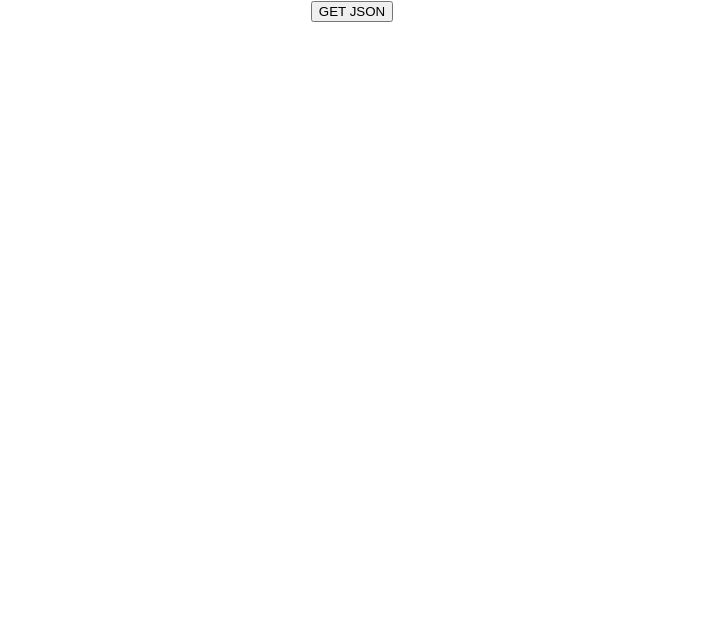
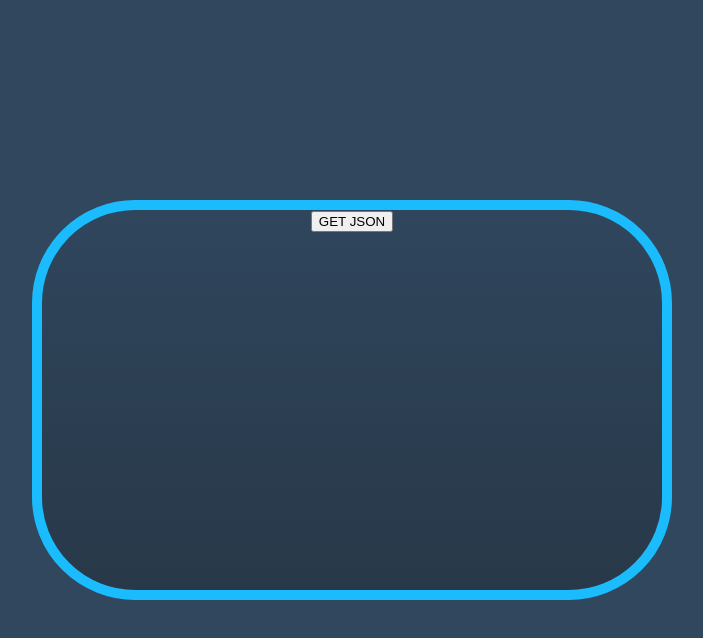
Before and after one commit to lupkon21/figma-json-getter, a React (Create React App) app in the folder frontend/: page / in a window 1280 px wide. Shown: the top 638 px of the page, without its empty margins (288-991 px from the left). Built offline with nearby package versions, Linux system fonts and the light colour scheme.

Commit message:
add some basic styles

```diff
--- a/frontend/src/App.css
+++ b/frontend/src/App.css
@@ -16,3 +16,20 @@
 .App-link {
     color: #61dafb;
 }
+
+.Form-JSON {
+    background: linear-gradient(
+        180deg,
+        rgba(18, 18, 18, 0.021) 0%,
+        rgba(18, 18, 18, 0.2772) 100%
+    );
+    width: 50%;
+    height: 50%;
+    border: 10px solid #1abcfe;
+    box-sizing: border-box;
+    border-radius: 103px;
+    position: absolute;
+    top: 50%;
+    left: 50%;
+    transform: translate(-50%, -50%);
+}
--- a/frontend/src/App.js
+++ b/frontend/src/App.js
@@ -14,7 +14,9 @@ function App() {
 
     return (
         <div className="App">
-            <input type="button" value="GET JSON" onClick={getJson} />
+            <form className="Form-JSON">
+                <input type="button" value="GET JSON" onClick={getJson} />
+            </form>
         </div>
     );
 }
--- a/frontend/src/index.css
+++ b/frontend/src/index.css
@@ -1,13 +1,14 @@
 body {
-  margin: 0;
-  font-family: -apple-system, BlinkMacSystemFont, 'Segoe UI', 'Roboto', 'Oxygen',
-    'Ubuntu', 'Cantarell', 'Fira Sans', 'Droid Sans', 'Helvetica Neue',
-    sans-serif;
-  -webkit-font-smoothing: antialiased;
-  -moz-osx-font-smoothing: grayscale;
+    margin: 0;
+    font-family: -apple-system, BlinkMacSystemFont, "Segoe UI", "Roboto",
+        "Oxygen", "Ubuntu", "Cantarell", "Fira Sans", "Droid Sans",
+        "Helvetica Neue", sans-serif;
+    -webkit-font-smoothing: antialiased;
+    -moz-osx-font-smoothing: grayscale;
+    background-color: #30475e;
 }
 
 code {
-  font-family: source-code-pro, Menlo, Monaco, Consolas, 'Courier New',
-    monospace;
+    font-family: source-code-pro, Menlo, Monaco, Consolas, "Courier New",
+        monospace;
 }
```
